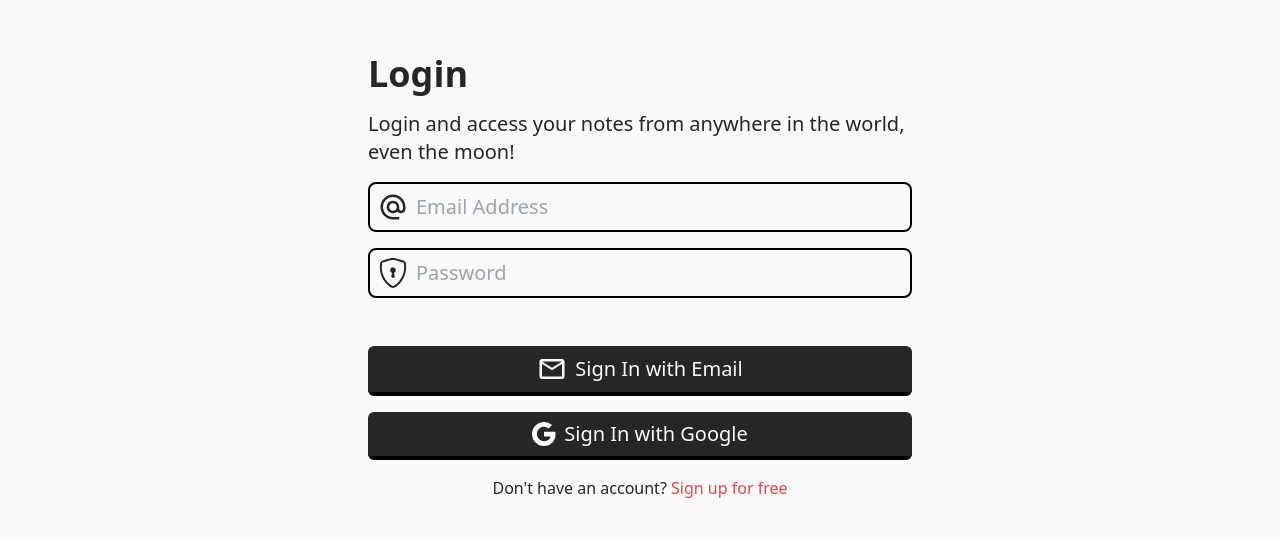
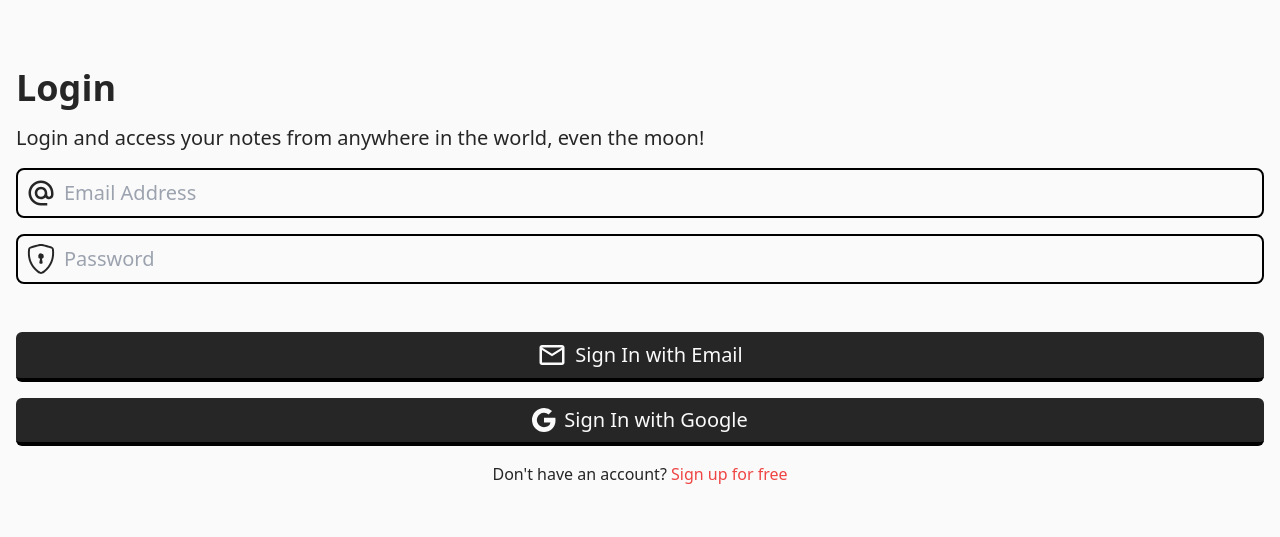
Before and after one commit to Numonu/neotask, a Next.js app: page /login in a window 1280 px wide. Shown: the part 123-660 px from the top of the page. Built offline with nearby package versions, Linux system fonts and the light colour scheme.

Commit message:
he eliminado el wrapper global de la pagina login

```diff
--- a/src/pages/login.jsx
+++ b/src/pages/login.jsx
@@ -8,7 +8,7 @@ export default function Login() {
 				<title>Login in Neotask</title>
 			</Head>
 			<div className="text-neutral-800 bg-neutral-50">
-				<div className="min-h-screen max-w-xl mx-auto flex flex-col justify-center">
+				<div className="min-h-screen flex flex-col justify-center">
 					<LoginLayout/>
 				</div>
 			</div>
```
